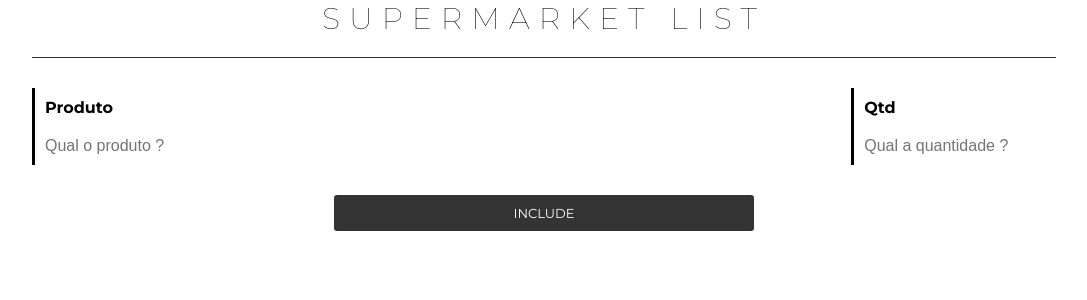
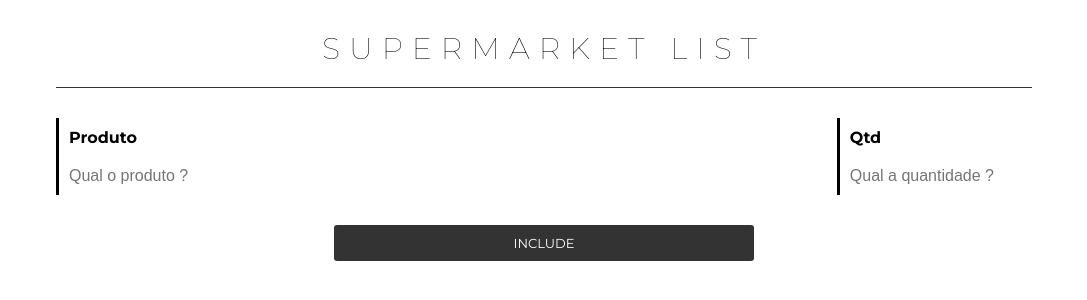
Before and after one commit to sergiohpreis/experiments, a React (Create React App) app in the folder supermarket-list/: page / in a window 1280 px wide. Shown: the top 300 px of the page, without its empty margins (96-1183 px from the left). Built offline with nearby package versions, Linux system fonts and the light colour scheme.

Commit message:
supermarket-list | Adding Padding to Body

```diff
--- a/supermarket-list/src/index.css
+++ b/supermarket-list/src/index.css
@@ -2,6 +2,6 @@
 
 body {
     margin: 0;
-    padding: 0;
+    padding: 30px;
     font-family: 'Montserrat', sans-serif;
 }
```
